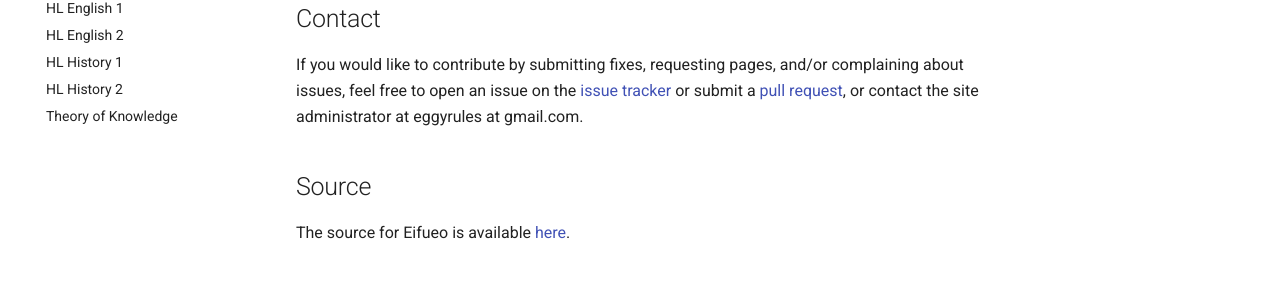
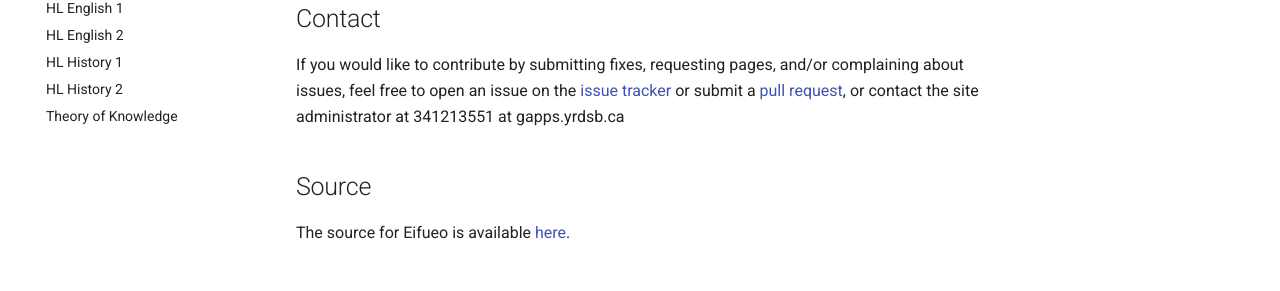
Before and after one commit to potatoeggy/eifueo, an MkDocs documentation site: the page built from docs/index.md, in a window 1280 px wide. Shown: the part 409-700 px from the top of the page. Built offline with MkDocs 1.6.1 and Material for MkDocs 9.7.7, drawn with Linux system fonts in a browser that asks for light colours; formulas are drawn with MathJax 3.

Commit message:
home: Set email back to school email

```diff
--- a/docs/index.md
+++ b/docs/index.md
@@ -10,7 +10,7 @@ Testing math rendering: $a^2+b^2=c^2$
 
 ## Contact
 
-If you would like to contribute by submitting fixes, requesting pages, and/or complaining about issues, feel free to open an issue on the [issue tracker](https://git.eggworld.tk/eggy/eifueo/issues) or submit a [pull request](https://git.eggworld.tk/eggy/eifueo/pulls), or contact the site administrator at eggyrules at gmail.com.
+If you would like to contribute by submitting fixes, requesting pages, and/or complaining about issues, feel free to open an issue on the [issue tracker](https://git.eggworld.tk/eggy/eifueo/issues) or submit a [pull request](https://git.eggworld.tk/eggy/eifueo/pulls), or contact the site administrator at 341213551 at gapps.yrdsb.ca
 
 ## Source
 
```
